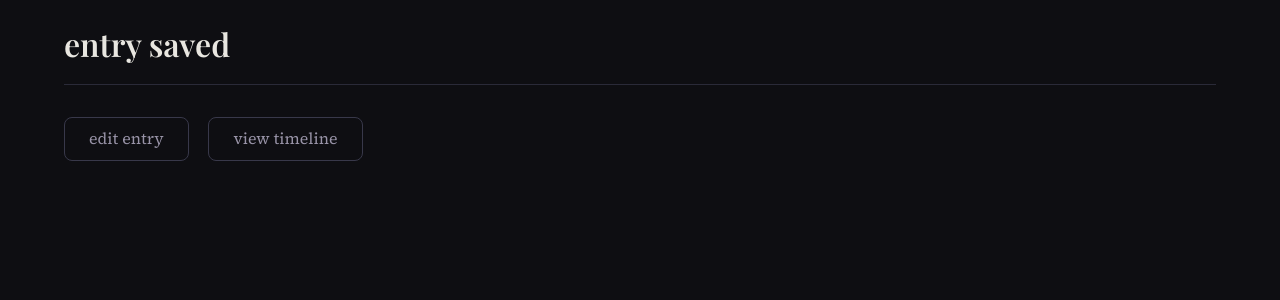
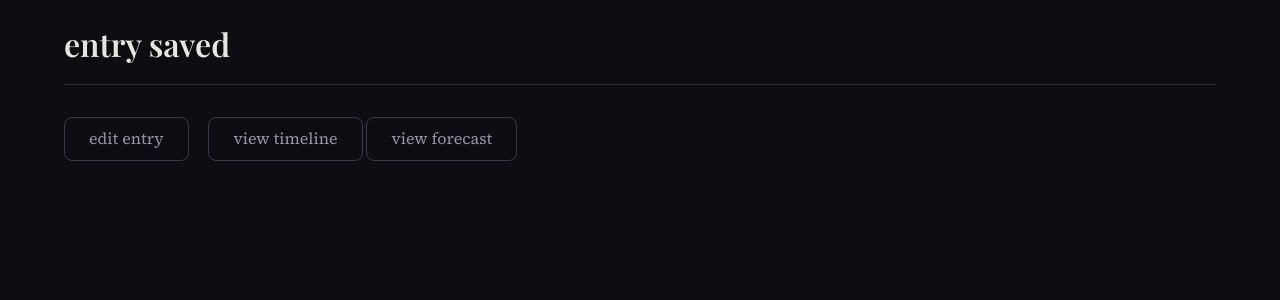
Before and after one commit to alaricmoore/biotracking, a Python web app: template templates/daily_confirm.html in a window 1280 px wide. Shown: the part 67-367 px from the top of the page. Run offline with Jinja, Linux system fonts and the light colour scheme; the template is opened without the code that fills it, so the values that code supplies are empty.

```diff
--- a/templates/daily_confirm.html
+++ b/templates/daily_confirm.html
@@ -53,4 +53,7 @@
 <a href="{{ url_for('timeline') }}" class="btn btn-secondary">
     view timeline
 </a>
+<a href="{{ url_for('forecast') }}" class="btn btn-secondary">
+    view forecast
+</a>
 {% endblock %}
```
